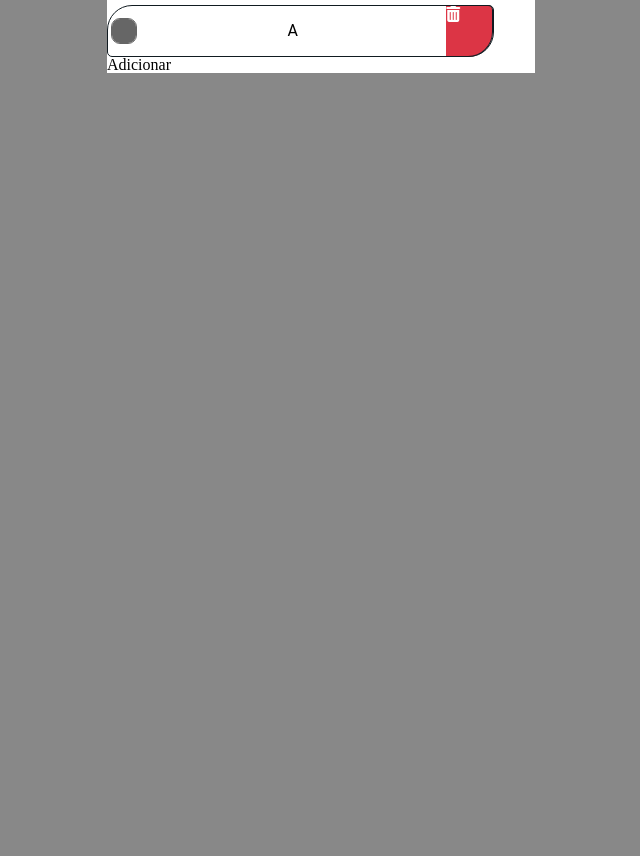
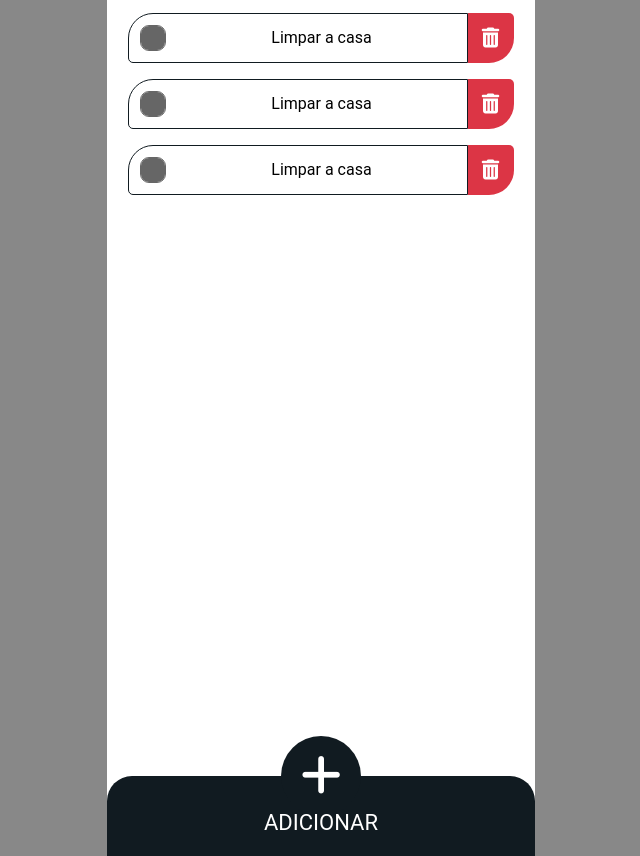
Before and after one commit to JLunik/To-Do-List, a plain HTML site: page index.html in a window 1280 px wide. Shown: the part 78-934 px from the top of the page, without its empty margins (319-959 px from the left). Before the commit the page ends 800 px from the top, so only its background shows below. Drawn offline with Linux system fonts and the light colour scheme.

Commit message:
Terminando interface e começando a implementação do sistema de adição de tarefas

```diff
--- a/index.html
+++ b/index.html
@@ -15,13 +15,17 @@
                 <h1 class="title">TAREFAS</h1>
             </div>
         </header>
-        <main>
+        <main class="main-height">
             <ul class="todo-list">
                 <li class="todo-list-item">
-                    <div class="checkbox">
-                        <input type="checkbox" class="checkbox2">
+                    <div class="todo-list-item-content" taskId="[$task.id]">
+                        <div class="checkbox">
+                            <input type="checkbox" class="checkbox2">
+                        </div>
+                        <div class="text-box">
+                            [$task.name]
+                        </div>
                     </div>
-                    <div class="text-box">A</div>
                     <div class="delete">
                         <span class="delete-button">
                             <i class="fa-solid fa-trash-can"></i>
@@ -31,7 +35,16 @@
             </ul>
         </main>
         <footer>
-            <div class="button-add">Adicionar</div>
+            <div class="add-container">
+                <div class="add-retangulo">
+                    <div class="add-adicionar">ADICIONAR</div>
+                </div>
+                <div class="add-circulo">
+                    <div class="add-simbolo">
+                        <i class="fa-solid fa-plus"></i>
+                    </div>
+                </div>
+            </div>
         </footer>
     </div>
     <script src="./src/js/main.js"></script>
--- a/src/css/style.css
+++ b/src/css/style.css
@@ -1,12 +1,15 @@
 :root{
     background-color: #888;
+    font-family: Roboto, sans-serif;
+    padding-top: 8px;
 }
 
 .container {
+    display: flex;
+    min-width: 428px;
     max-width: 428px;
-    width: 100%;
+    min-height: 926px;
     max-height: 926px;
-    height: 100%;
     background-color: #FFFFFF;
     margin: auto;
     display: flex;
@@ -24,15 +27,20 @@
     color: #FFFFFF;
     font-size: 36px;
     font-weight: 700;
-    font-family: Roboto, sans-serif;
     text-align: center;
     padding: 11px 0;
 }
 
+.main-height {
+    display: flex;
+    flex-grow: 1;
+}
+
 .todo-list {
     display: flex;
+    flex-grow: 1;
     width: 100%;
-    justify-content: center;
+    height: 100%;
     padding-top: 16px;
     flex-direction: column;
 }
@@ -42,14 +50,23 @@
     flex-direction: row;
     width: 90%;
     height: 50px;
+    margin: 0 auto;
+    padding-bottom: 16px;
+}
+
+.todo-list-item-content {
     background-color: #FFFFFF;
-    border-radius: 25px 5px 25px 5px;
-    border: #111B21 solid 1.5px;
+    border-radius: 25px 0px 0px 5px;
+    border: #111B21 solid 1px;
+    flex: 1;
+    display: flex;
+    flex-direction: row;
     align-items: center;
 }
 
 .checkbox {
     display: flex;
+    padding: 8px;
 }
 
 input[type='checkbox']{
@@ -81,29 +98,76 @@ input[type='checkbox']:checked:after {
     display: flex;
     width: 18px;
     margin: auto;
-    flex-direction: column;
     height: 100%;
     justify-content: center;
+    flex-direction: column;
 }
 
 .text-box {
     display: flex;
-    font-family: Roboto, sans-serif;
     justify-content: center;
     flex-grow: 2;
 }
 
 .delete {
-    background-color: #DC3545;
+    display: flex;
     width: 46px;
     height: 50px;
-    border-radius: 0px 5px 25px 0px;
-    border-color: #111B21;
-    border-style: solid;
-    border-width: 1.5px 1.5px 1.5px 0;
-    padding: 0px;
+    border-radius: 0 5px 25px 0;
+    background-color: #DC3545;
+    justify-content: center;
+    align-items: center;
 }
 
 .delete-button {
     color: #FFFFFF;
+    font-size: 20px;
 }
+
+.add-container {
+    position: relative;
+}
+
+.add-retangulo {
+    display: block;
+    height: 80px;
+    width: 428px;
+    position: absolute;
+    background-color: #111B21;
+    border-radius: 25px 25px 0 0;
+    bottom: 0;
+}
+
+.add-circulo {
+    display: block;
+    height: 80px;
+    width: 80px;
+    position: absolute;
+    background-color: #111B21;
+    border-radius: 50%;
+    bottom: 40px;
+    left: 174px;
+    margin: 0 auto;
+}
+
+.add-simbolo {
+    display: block;
+    position: relative;
+    bottom: -16px;
+    margin: 0 auto;
+    color: #ffffff;
+    z-index: 10;
+    font-size: 46px;
+    text-align: center;
+}
+
+.add-adicionar {
+    display: block;
+    position: relative;
+    bottom: -36px;
+    margin: 0 auto;
+    z-index: 10;
+    color: #ffffff;
+    text-align: center;
+    font-size: 22px;
+}
--- a/src/js/main.js
+++ b/src/js/main.js
@@ -0,0 +1,28 @@
+const appStatus = {
+    tasks: [],
+    template: "",
+    todolist: {},
+}
+
+document.addEventListener("DOMContentLoaded", evt => {
+
+    let todolist = document.querySelectorAll(".todo-list")[0]
+
+    appStatus.todolist = todolist;
+    appStatus.template = todolist.innerHTML;
+
+    todolist.innerHTML = "";
+
+    console.log(appStatus)
+
+    addTodo("Limpar a casa", 0)
+    addTodo("Limpar a casa", 1)
+    addTodo("Limpar a casa", 2)
+})
+
+const addTodo = (nome, id) => {
+    let newtodo = appStatus.template.replaceAll("[$task.name]", nome).replaceAll("[$task.id]", id);
+    let oldHTML = appStatus.todolist.innerHTML;
+    oldHTML += newtodo;
+    appStatus.todolist.innerHTML = oldHTML;
+}
```
